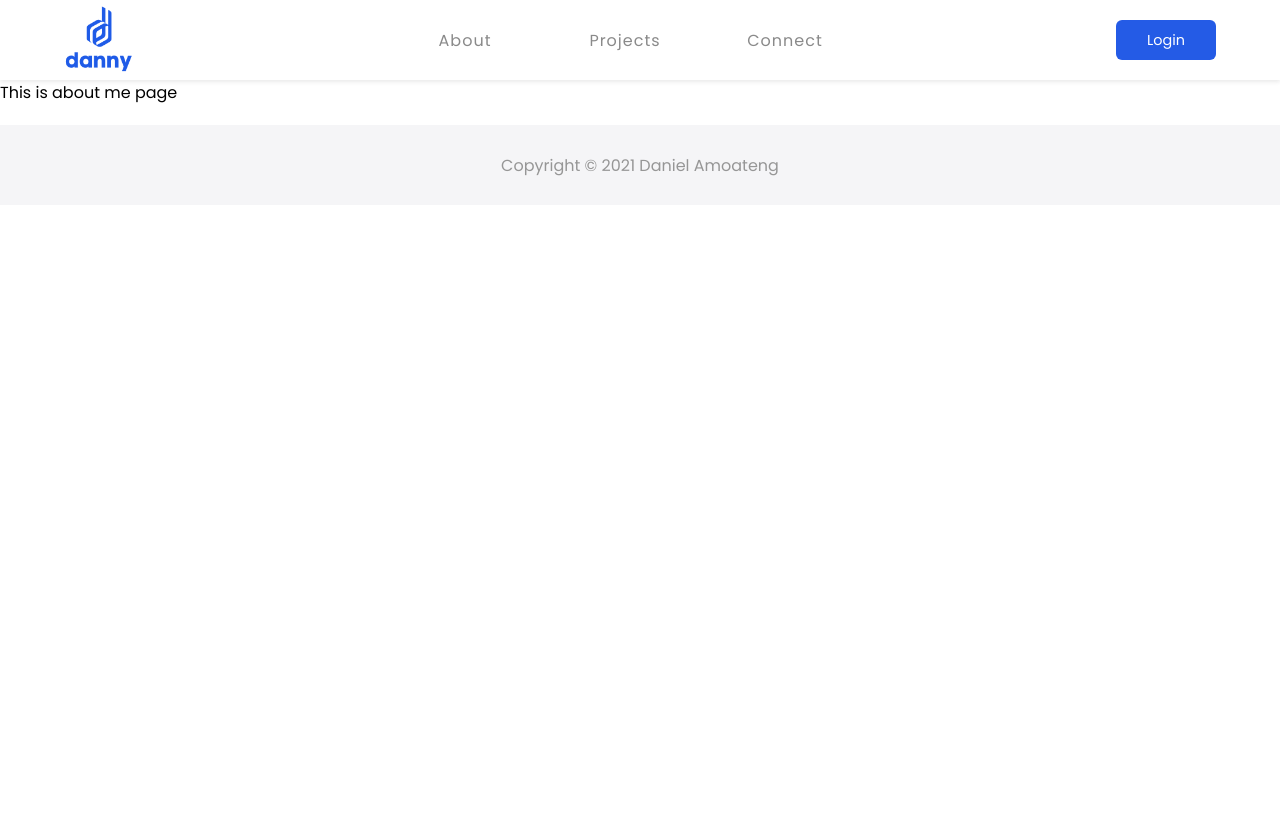
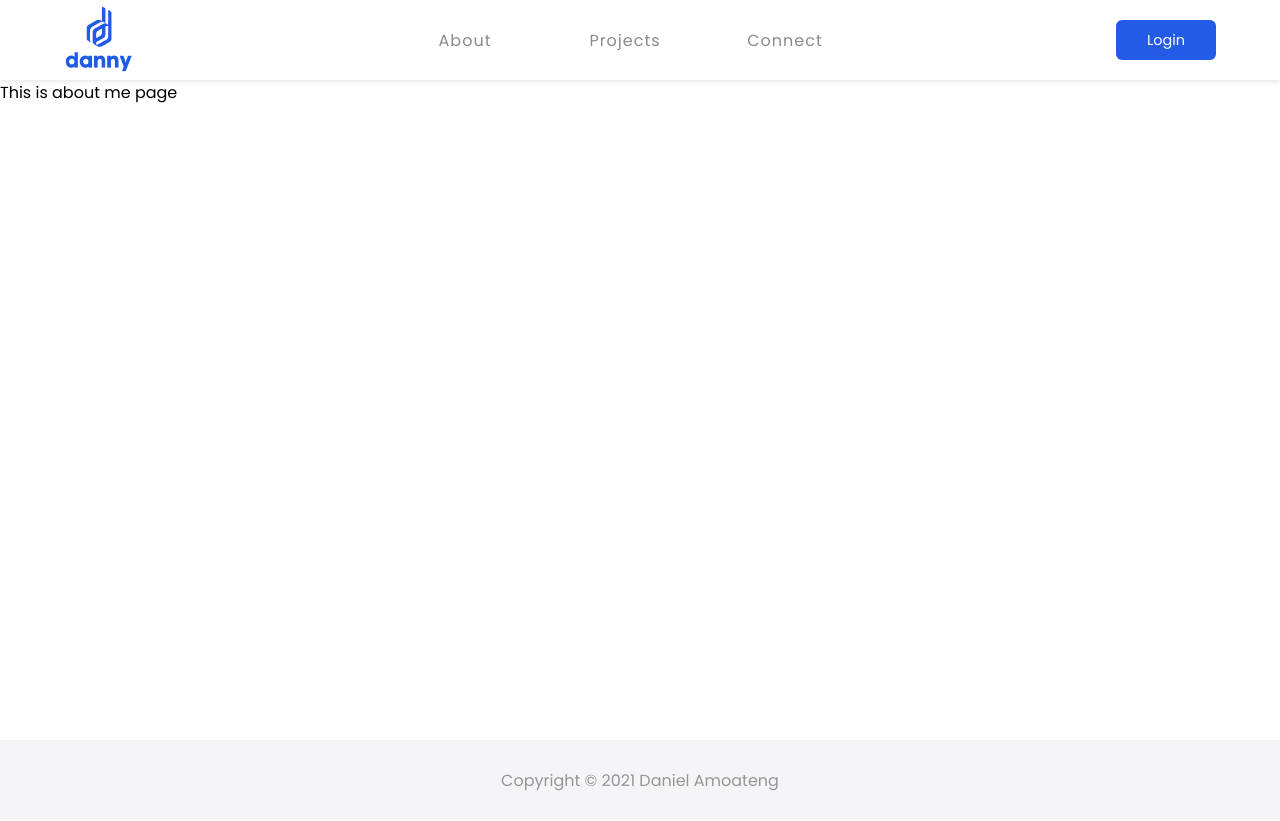
Before and after one commit to Danielamoateng1989/personalwebsite, a React (Create React App) app: page /aboutme in a window 1280 px wide. Before the commit the page ends 800 px from the top, so only its background shows below. Built offline with nearby package versions, Linux system fonts and the light colour scheme.

Commit message:
change container name to aboutcontainer

```diff
--- a/src/components/Aboutme.js
+++ b/src/components/Aboutme.js
@@ -2,7 +2,7 @@ import React from 'react'
 
 const Aboutme = () => {
     return (
-        <div className="bg">
+        <div className="aboutcontainer">
             This is about me page
         </div>
     )
--- a/src/index.css
+++ b/src/index.css
@@ -668,3 +668,10 @@ Styles
     text-align: center;
     padding: 28px;
   }
+
+
+
+  .aboutcontainer {
+    height: 80vh;
+
+  }
```
